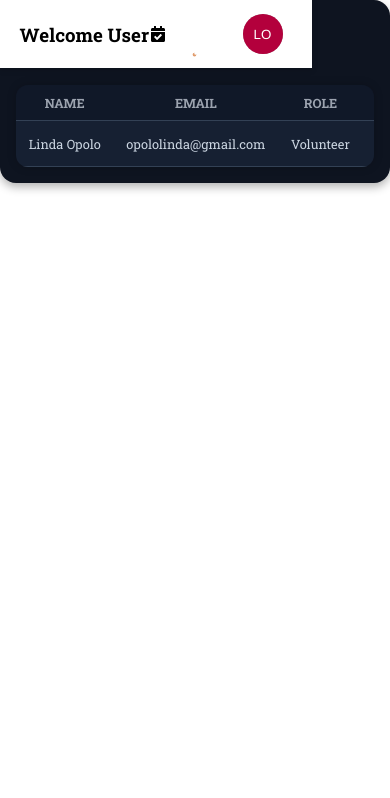
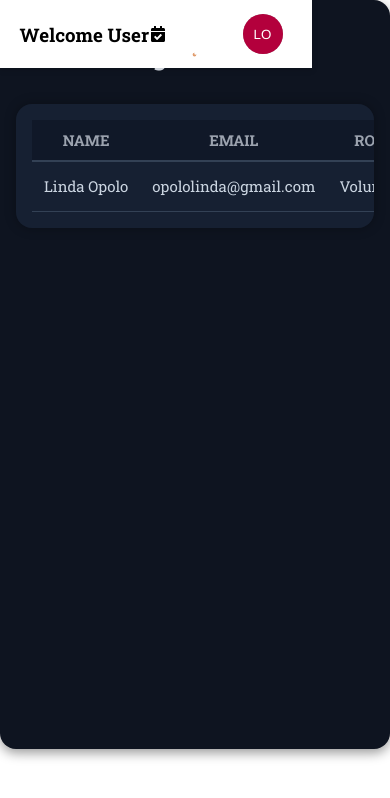
Before and after one commit to mbk-strath/VolunTrack, a React (Vite) app in the folder frontend/: page /dashboard-admin/users in a window 390 px wide. Shown: the top 798 px of the page. Built offline with nearby package versions, Linux system fonts and the light colour scheme; the HTML template or start-up script is replaced by a standard one; a web font is replaced by a local one.

Commit message:
Created admin settings page

```diff
--- a/frontend/src/styles/admin/users.css
+++ b/frontend/src/styles/admin/users.css
@@ -1,46 +1,50 @@
 .UsersPage {
-  padding: 1.5rem;
+  padding: 32px;
   background-color: #0e1420;
   color: #f1f5f9;
-  border-radius: 1rem;
-  box-shadow: 0 4px 10px rgba(0, 0, 0, 0.3);
+  border-radius: 16px;
+  box-shadow: 0 4px 12px rgba(0, 0, 0, 0.4);
   flex: 1;
+  min-height: 85vh;
 }
 
+/* Title */
 .page-title {
-  font-size: 1.6rem;
+  font-size: 32px;
   font-weight: 700;
   color: #e2e8f0;
-  margin-bottom: 1.5rem;
+  margin-bottom: 32px;
 }
 
 /* Table container */
 .table-container {
   overflow-x: auto;
   background-color: #162032;
-  border-radius: 0.75rem;
-  box-shadow: 0 0 10px rgba(0, 0, 0, 0.2);
+  border-radius: 16px;
+  box-shadow: 0 0 12px rgba(0, 0, 0, 0.3);
+  padding: 16px;
 }
 
 /* Table */
 .users-table {
   width: 100%;
   border-collapse: collapse;
-  font-size: 0.9rem;
+  font-size: 16px;
   color: #cbd5e1;
 }
 
 .users-table th,
 .users-table td {
-  padding: 0.75rem 1rem;
+  padding: 12px 18px;
   white-space: nowrap;
 }
 
 .users-table th {
   text-transform: uppercase;
-  font-weight: 600;
+  font-weight: 700;
+  font-size: 16px;
   color: #9ca3af;
-  border-bottom: 1px solid #334155;
+  border-bottom: 2px solid #334155;
   background-color: #101828;
 }
 
@@ -59,13 +63,13 @@
 
 /* Action button */
 .action-btn {
-  background-color: #2563eb;
+  background-color: #0e1420;
   color: white;
   border: none;
-  padding: 0.25rem 0.6rem;
-  border-radius: 0.3rem;
+  padding: 6px 12px;
+  border-radius: 6px;
   cursor: pointer;
-  font-size: 1rem;
+  font-size: 18px;
   transition: background-color 0.2s ease;
 }
 
@@ -73,32 +77,50 @@
   background-color: #1e40af;
 }
 
-/* Responsive design */
+/* Responsive Design */
+@media (max-width: 1024px) {
+  .users-table th,
+  .users-table td {
+    padding: 14px 18px;
+    font-size: 15px;
+  }
+}
+
 @media (max-width: 768px) {
   .table-container {
     overflow-x: auto;
   }
 
+  .users-table {
+    font-size: 14px;
+  }
+
   .users-table th,
   .users-table td {
-    padding: 0.6rem 0.8rem;
+    padding: 12px 14px;
   }
 
   .page-title {
-    font-size: 1.3rem;
+    font-size: 26px;
   }
 }
 
 @media (max-width: 480px) {
   .UsersPage {
-    padding: 1rem;
+    padding: 16px;
   }
 
   .users-table {
-    font-size: 0.8rem;
+    font-size: 13px;
+  }
+
+  .users-table th,
+  .users-table td {
+    padding: 10px 12px;
   }
 
   .action-btn {
-    padding: 0.2rem 0.4rem;
+    padding: 5px 8px;
+    font-size: 16px;
   }
 }
```
Also changed, not shown: frontend/src/pages/admin/AdminSettings.jsx (added).
